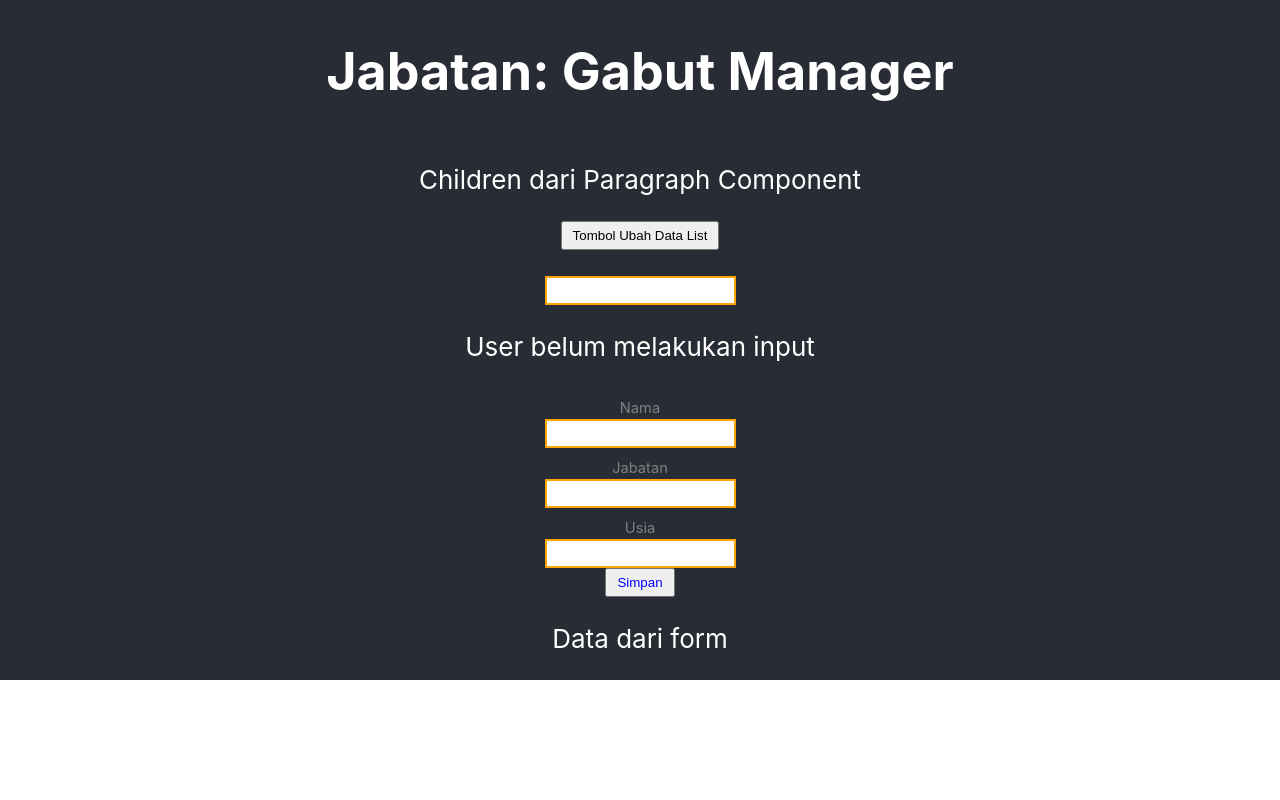
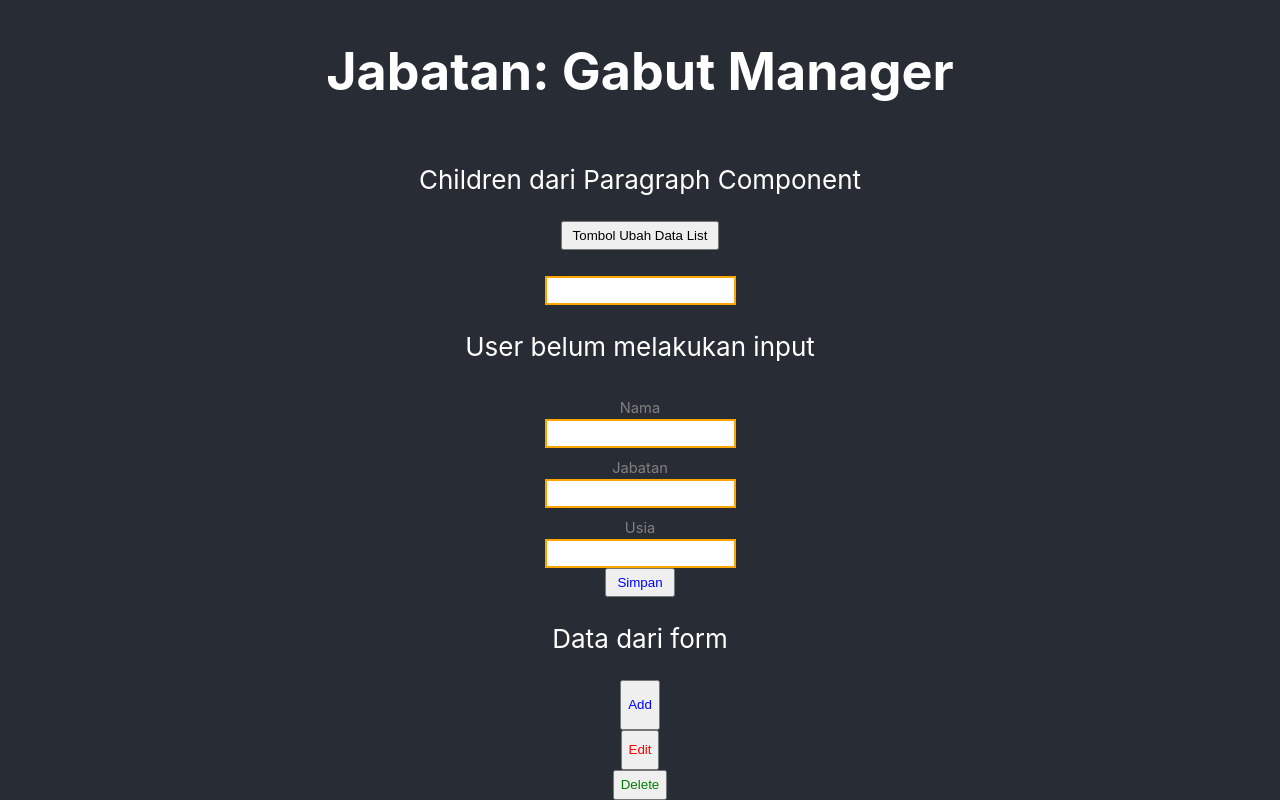
Before and after one commit to samdedy/react-app, a React (Create React App) app: page / in a window 1280 px wide. Shown: the part 708-1508 px from the top of the page. Before the commit the page ends 1388 px from the top, so only its background shows below. Built offline with nearby package versions, Linux system fonts and the light colour scheme.

Commit message:
create component dgn property object

```diff
--- a/src/App.js
+++ b/src/App.js
@@ -1,7 +1,7 @@
 import React, { Component, useState } from 'react';
 import logo from './logo.svg';
 import './App.css';
-import Button, { ButtonDenganChildrenProps, ButtonProps } from './shared-component/ButtonComponent';
+import Button, { ButtonDenganChildrenProps, ButtonProps, ButtonWithObjectProps } from './shared-component/ButtonComponent';
 import Paragraph from './shared-component/Paragraph';
 import List from './shared-component/List';
 import Input from './shared-component/Input';
@@ -97,6 +97,9 @@ export default function App() {
           <ButtonProps nama="Simpan" color="blue" onClick={onClickBtnSimpan}/>
           <p>Data dari form</p>
         </Form>
+        <ButtonWithObjectProps name="Add" style={{color: "blue", height: "50px"}}/>
+        <ButtonWithObjectProps name="Edit" style={{color: "red", height: "40px"}}/>
+        <ButtonWithObjectProps name="Delete" style={{color: "green", height: "30px"}}/>
       </header>
     </div>
   );
--- a/src/shared-component/ButtonComponent.js
+++ b/src/shared-component/ButtonComponent.js
@@ -27,5 +27,9 @@ const style = {
     return <button style={style}>{props.children}</button>
 }
 
+function ButtonWithObjectProps(props){
+    return <button style={props.style}>{props.name}</button>
+}
+
 export default Button;
-export {ButtonProps, ButtonDenganChildrenProps}
+export {ButtonProps, ButtonDenganChildrenProps, ButtonWithObjectProps}
```
Lines whose indentation alone changed are shown as unchanged.
